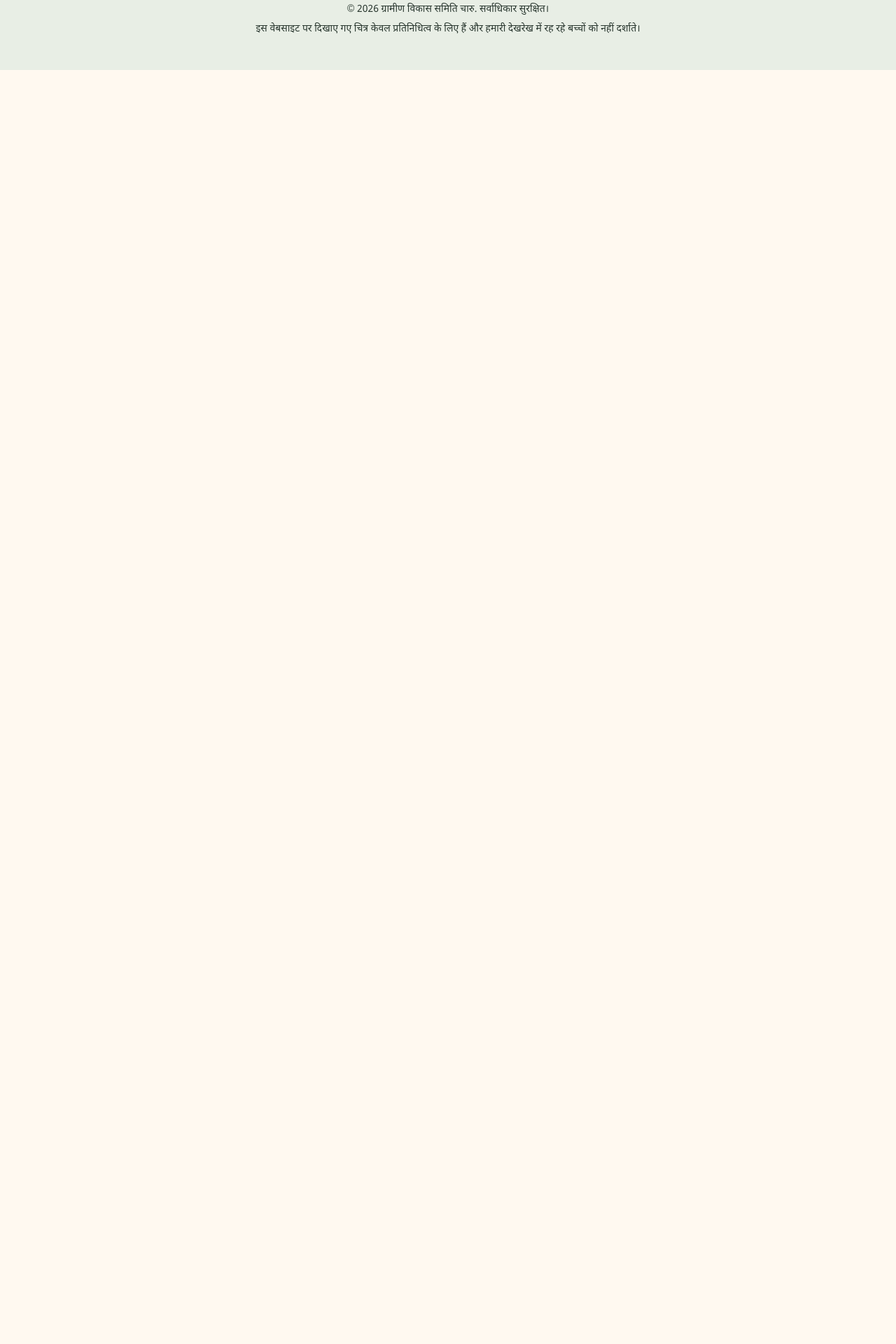
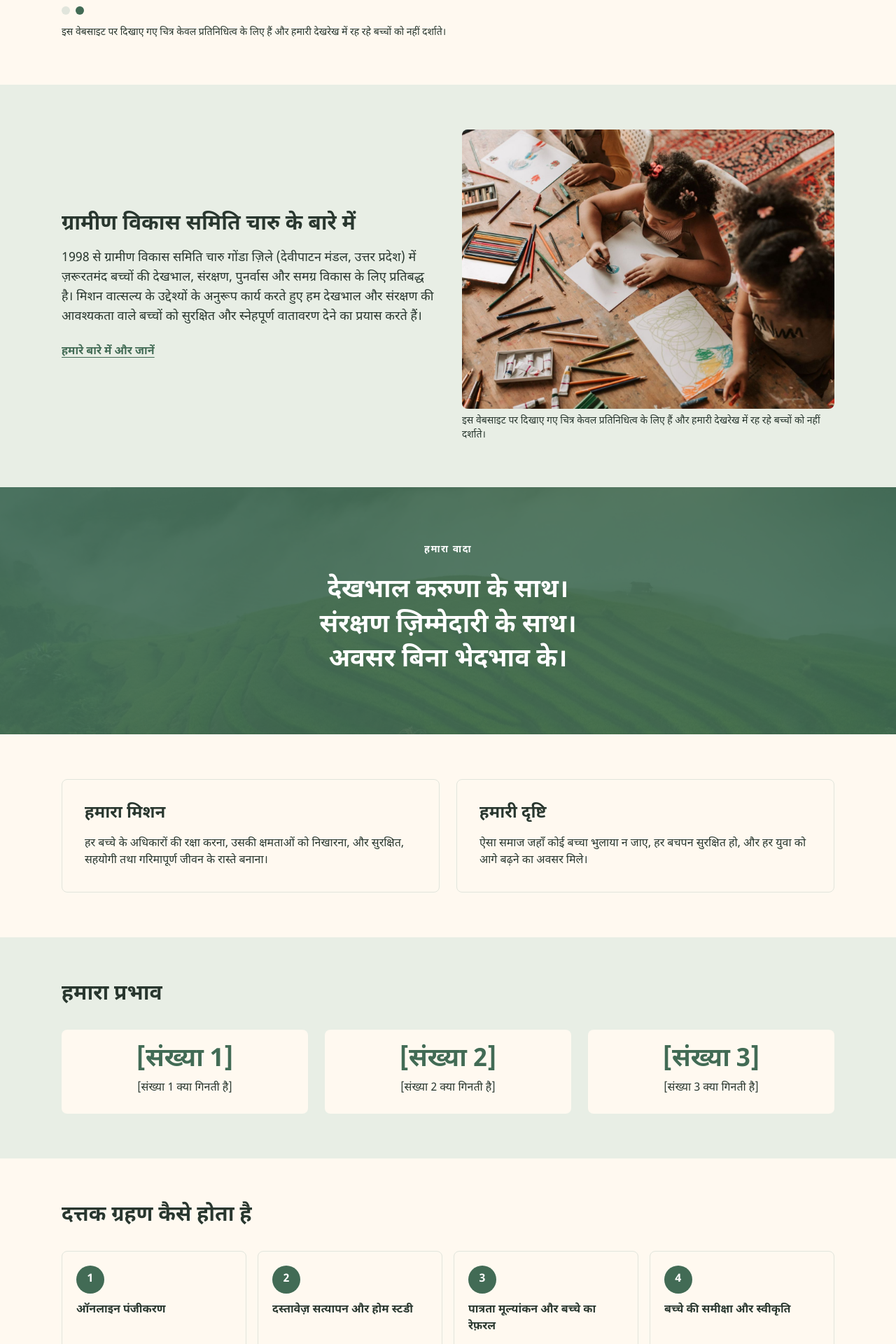
Before and after one commit to rajan03-commits/gvsCharu, a Next.js app: page /hi in a window 1280 px wide. Shown: the part 700-2620 px from the top of the page at 70% size. Before the commit the page ends 800 px from the top, so only its background shows below. Built offline with nearby package versions, Linux system fonts and the light colour scheme.

Commit message:
Add Hindi home page

```diff
--- a/app/hi/page.tsx
+++ b/app/hi/page.tsx
@@ -1,12 +1,179 @@
+import Link from "next/link";
+import type { Metadata } from "next";
+import ButtonLink from "@/components/ButtonLink";
+import DonateBanner from "@/components/DonateBanner";
+import HeroSlider from "@/components/HeroSlider";
+import MissionVision from "@/components/MissionVision";
+import PhotoSlot from "@/components/PhotoSlot";
+import PromiseBanner from "@/components/PromiseBanner";
+import Reveal from "@/components/Reveal";
 import Section from "@/components/Section";
+import { homeImages } from "@/app/lib/homeVisuals";
+import { aboutImages } from "@/app/lib/aboutVisuals";
+import { imageDisclaimerHi, siteNameHi } from "@/app/lib/site";
+import { hi } from "@/app/lib/i18n/hi";
+import {
+  heroSlidesHi,
+  aboutIntroHi,
+  ourPromiseHi,
+  missionShortHi,
+  visionShortHi,
+  impactHi,
+  adoptionStepTitlesHi,
+  storyPlaceholderHi,
+} from "@/app/lib/hi/home";
 
-// TEMPORARY: replaced by the real Hindi Home page in the next step.
-export default function HindiHomeTest() {
+export const metadata: Metadata = {
+  title: { absolute: `${siteNameHi} | बाल देखभाल और दत्तक ग्रहण` },
+};
+
+// Plain strings, so the server page can hand them to the client slider
+const sliderLabelsHi = {
+  region: "मुख्य संदेश",
+  previous: "पिछली स्लाइड",
+  next: "अगली स्लाइड",
+  goTo: "स्लाइड {n} पर जाएँ",
+  slideOf: "{total} में से {n}",
+};
+
+const missionLabelsHi = {
+  ourMission: hi.home.ourMission,
+  ourVision: hi.home.ourVision,
+  readFullMission: hi.home.readFullMission,
+  readFullVision: hi.home.readFullVision,
+  showLess: hi.common.showLess,
+};
+
+export default function HindiHome() {
+  const aboutPhoto = homeImages.about;
+
   return (
-    <Section>
-      <h1 className="text-3xl font-bold text-foreground">
-        हर बच्चे को परिवार का प्यार
-      </h1>
-    </Section>
+    <>
+      <Section>
+        <HeroSlider
+          slides={heroSlidesHi}
+          note={imageDisclaimerHi}
+          labels={sliderLabelsHi}
+        />
+      </Section>
+
+      <Section tone="surface">
+        <div
+          className={
+            aboutPhoto.src ? "grid items-center gap-10 lg:grid-cols-2" : ""
+          }
+        >
+          <div className="max-w-3xl">
+            <h2 className="text-2xl font-bold text-foreground md:text-3xl">
+              {hi.home.aboutHeading(siteNameHi)}
+            </h2>
+            <p className="mt-4 text-lg text-foreground">{aboutIntroHi}</p>
+            <Link
+              href="/hi/about"
+              className="mt-6 inline-block font-semibold text-primary underline underline-offset-4 hover:text-primary-hover"
+            >
+              {hi.home.learnMore}
+            </Link>
+          </div>
+          {aboutPhoto.src && (
+            <Reveal>
+              <figure>
+                <PhotoSlot
+                  src={aboutPhoto.src}
+                  alt={aboutPhoto.alt}
+                  position={aboutPhoto.position}
+                  placeholder="[Photo]"
+                  className="aspect-4/3"
+                  sizes="(min-width: 1024px) 50vw, 100vw"
+                />
+                <figcaption className="mt-2 text-sm text-foreground">
+                  {imageDisclaimerHi}
+                </figcaption>
+              </figure>
+            </Reveal>
+          )}
+        </div>
+      </Section>
+
+      <PromiseBanner
+        text={ourPromiseHi}
+        image={aboutImages.promise}
+        heading={hi.home.ourPromise}
+      />
+
+      <MissionVision
+        labels={missionLabelsHi}
+        shortMission={missionShortHi}
+        shortVision={visionShortHi}
+      />
+
+      <Section tone="surface">
+        <h2 className="text-2xl font-bold text-foreground md:text-3xl">
+          {hi.home.ourImpact}
+        </h2>
+        <ul className="mt-8 grid gap-6 sm:grid-cols-3">
+          {impactHi.map((item) => (
+            <li
+              key={item.label}
+              className="rounded-lg bg-background p-6 text-center"
+            >
+              <p className="text-4xl font-bold text-primary">{item.value}</p>
+              <p className="mt-2 text-foreground">{item.label}</p>
+            </li>
+          ))}
+        </ul>
+      </Section>
+
+      <Section>
+        <h2 className="text-2xl font-bold text-foreground md:text-3xl">
+          {hi.home.howAdoptionWorks}
+        </h2>
+        <ol className="mt-8 grid gap-4 sm:grid-cols-2 lg:grid-cols-4">
+          {adoptionStepTitlesHi.map((title, index) => (
+            <li
+              key={title}
+              className="flex flex-col gap-3 rounded-lg border border-border p-5"
+            >
+              <span
+                aria-hidden="true"
+                className="flex h-10 w-10 items-center justify-center rounded-full bg-primary font-bold text-white"
+              >
+                {index + 1}
+              </span>
+              <span className="font-semibold text-foreground">{title}</span>
+            </li>
+          ))}
+        </ol>
+        <div className="mt-8">
+          <ButtonLink href="/hi/adoption" variant="outline">
+            {hi.home.seeFullProcedure}
+          </ButtonLink>
+        </div>
+      </Section>
+
+      <Section tone="surface">
+        <div className="max-w-3xl">
+          <h2 className="text-2xl font-bold text-foreground md:text-3xl">
+            {hi.home.storiesOfHope}
+          </h2>
+          <blockquote className="mt-6 border-l-4 border-accent pl-6 text-lg text-foreground">
+            {storyPlaceholderHi}
+          </blockquote>
+          <Link
+            href="/hi/stories"
+            className="mt-6 inline-block font-semibold text-primary underline underline-offset-4 hover:text-primary-hover"
+          >
+            {hi.home.readMoreStories}
+          </Link>
+        </div>
+      </Section>
+
+      <DonateBanner
+        title={hi.donateBanner.title}
+        text={hi.donateBanner.text}
+        buttonLabel={hi.nav.donate}
+        href="/hi/donate"
+      />
+    </>
   );
 }
```
